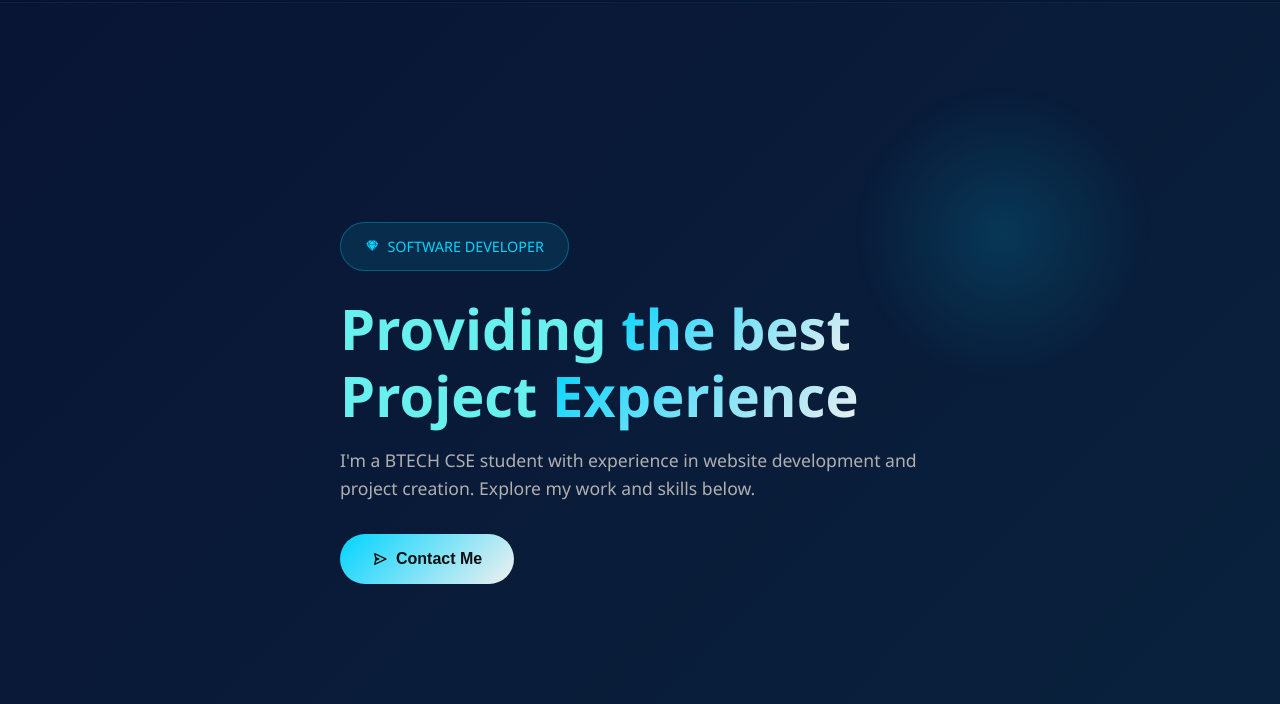
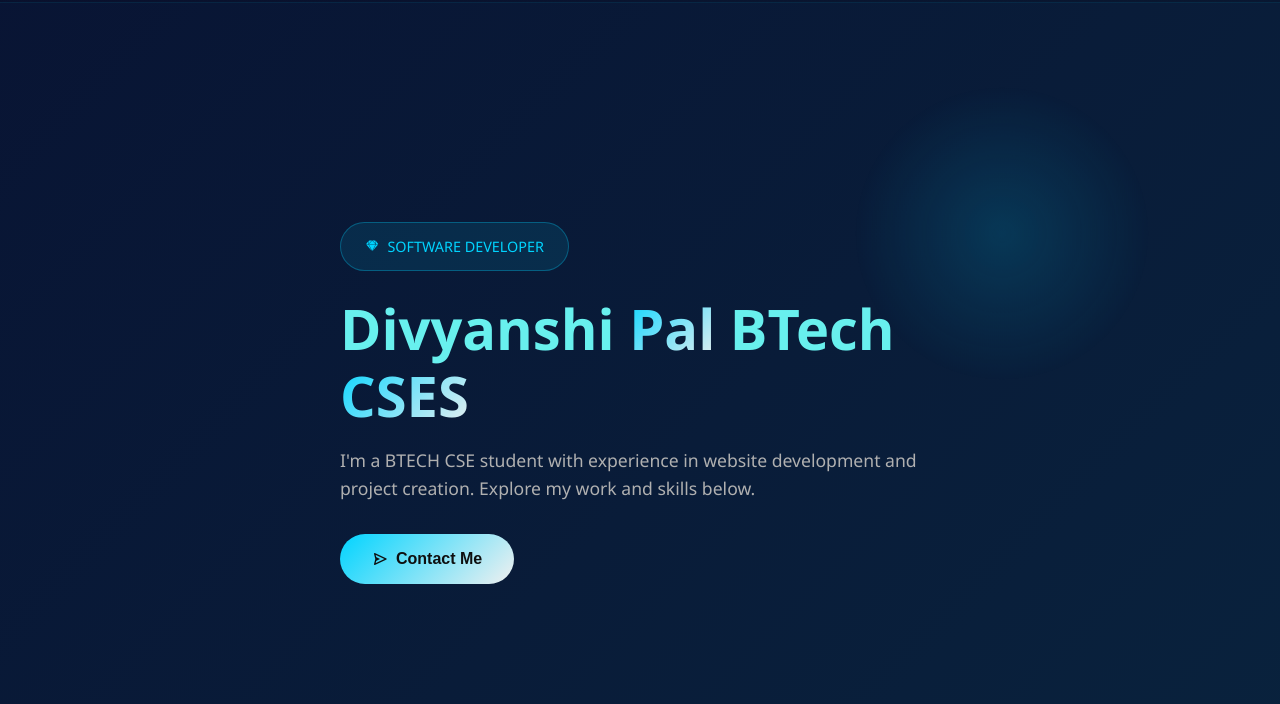
Before and after one commit to Dvnxii/My_portfolio, a plain HTML site: page index.html in a window 1280 px wide. Shown: the part 96-800 px from the top of the page. Drawn offline with nearby package versions, Linux system fonts and the light colour scheme.

Commit message:
Update index.html

```diff
--- a/index.html
+++ b/index.html
@@ -66,7 +66,7 @@
                 </div>
 
                 <h1 data-aos="fade-right" data-aos-duration="1200">
-                    Providing <span class="gradient-text">the best</span> Project <span class="gradient-text">Experience</span>
+                    Divyanshi <span class="gradient-text">Pal</span> BTech <span class="gradient-text">CSES</span>
                 </h1>
 
                 <p class="hero-description">I'm a BTECH CSE student with experience in website development and project creation. Explore my work and skills below.</p>
```
